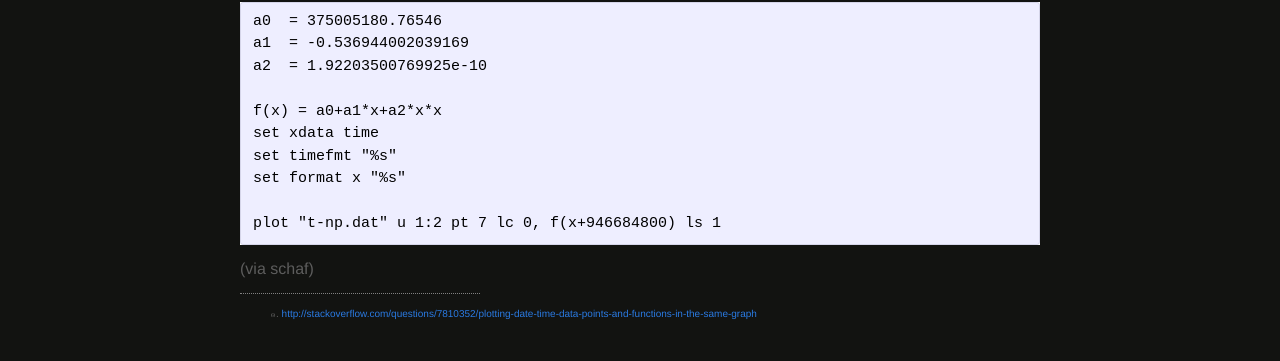
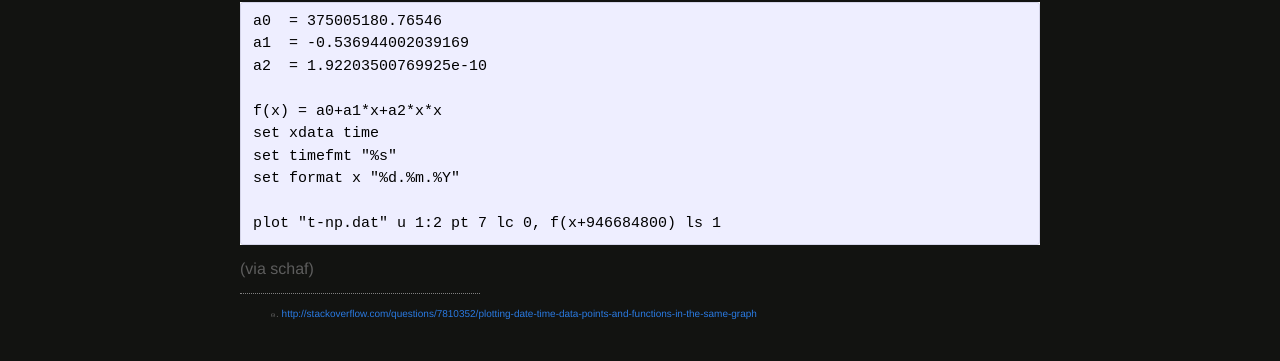
Before and after one commit to xy124/xy124.github.io, a Jekyll site: the page built from _posts/2014-08-05-gnuplot-timestamp.md, in a window 1280 px wide. Shown: the part 616-977 px from the top of the page. Built offline with Jekyll 4.4.1, drawn with Linux system fonts in a browser that asks for light colours.

````diff
--- a/_posts/2014-08-05-gnuplot-timestamp.md
+++ b/_posts/2014-08-05-gnuplot-timestamp.md
@@ -36,7 +36,7 @@ a2  = 1.92203500769925e-10
 f(x) = a0+a1*x+a2*x*x
 set xdata time
 set timefmt "%s"
-set format x "%s"
+set format x "%d.%m.%Y"
 
 plot "t-np.dat" u 1:2 pt 7 lc 0, f(x+946684800) ls 1
 ```
````
